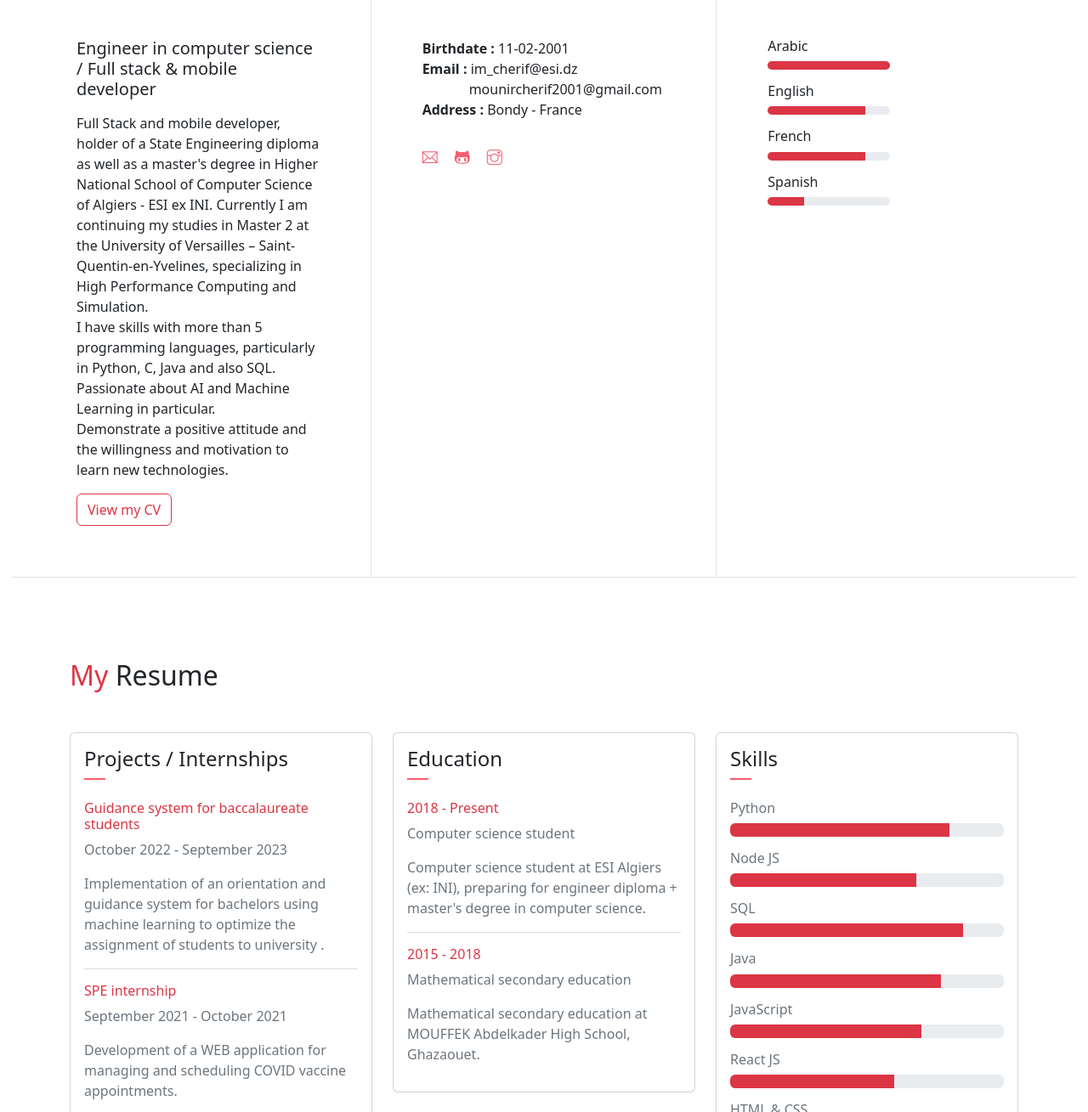
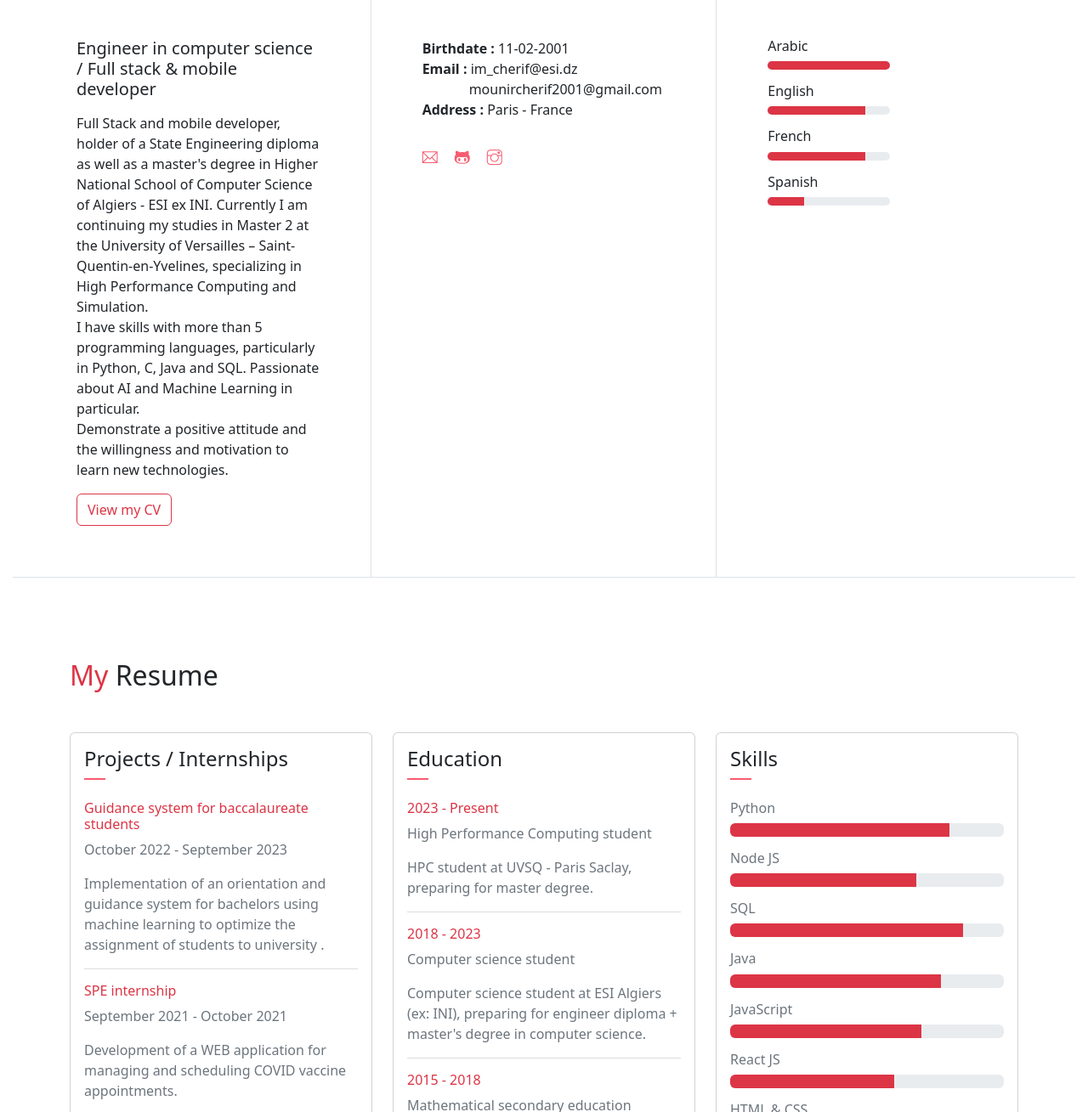
Before and after one commit to MounirCHERIF/MyWebsite, a website: page index.html in a window 1280 px wide. Shown: the part 863-2172 px from the top of the page at 85% size. Drawn offline with nearby package versions, Linux system fonts and the light colour scheme.

Commit message:
My Website

```diff
--- a/index.html
+++ b/index.html
@@ -82,7 +82,7 @@
                 <span class="line mb-5"></span>
                 <h5 class="mb-3">Engineer in computer science / Full stack & mobile developer</h5>
                 <p class="mt-20">Full Stack and mobile developer, holder of a State Engineering diploma as well as a master's degree in Higher National School of Computer Science of Algiers - ESI ex INI. Currently I am continuing my studies in Master 2 at the University of Versailles – Saint-Quentin-en-Yvelines, specializing in High Performance Computing and Simulation.</br>
-                    I have skills with more than 5 programming languages, particularly in Python, C, Java and also SQL. Passionate about AI and Machine Learning in particular.</br>
+                    I have skills with more than 5 programming languages, particularly in Python, C, Java and SQL. Passionate about AI and Machine Learning in particular.</br>
                     Demonstrate a positive attitude and the willingness and motivation to learn new technologies.</p>
                 <a class="btn btn-outline-danger" href="./CV.pdf" download><i class="icon-down-circled2 "></i>View my CV</a>
             </div>
@@ -93,7 +93,7 @@
                     <li><span><B>Birthdate :</B></span> 11-02-2001</li>
                     <li><span><B>Email :</B></span> im_cherif@esi.dz</li>
                     <li style="margin-left: 55px;">mounircherif2001@gmail.com</li>
-                    <li><span><B>Address :</B></span> Bondy - France</li>
+                    <li><span><B>Address :</B></span> Paris - France</li>
                 </ul>
                 <ul class="social-icons pt-3">
                     <li class="social-item"><a class="social-link" href="mailto:mounircherif2001@gmail.com"><i class="ti-email" aria-hidden="true"></i></a></li>
@@ -182,7 +182,11 @@
                             </div>
                         </div>
                         <div class="card-body">
-                            <h6 class="title text-danger">2018 - Present</h6>
+                            <h6 class="title text-danger">2023 - Present</h6>
+                            <P>High Performance Computing student</P>
+                            <P class="subtitle">HPC student at UVSQ - Paris Saclay, preparing for master degree.</P>
+                            <hr>
+                            <h6 class="title text-danger">2018 - 2023</h6>
                             <P>Computer science student</P>
                             <P class="subtitle">Computer science student at ESI Algiers (ex: INI), preparing for engineer diploma + master's degree in computer science.</P>
                             <hr>
```
